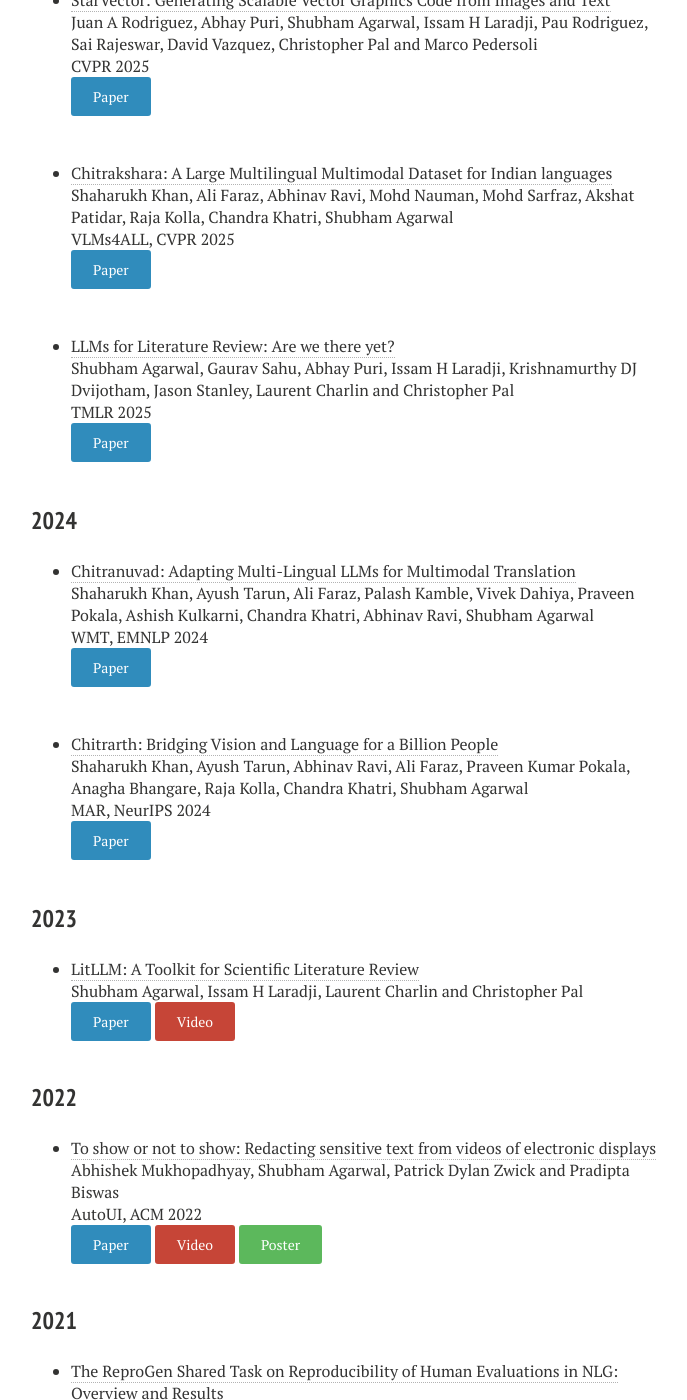
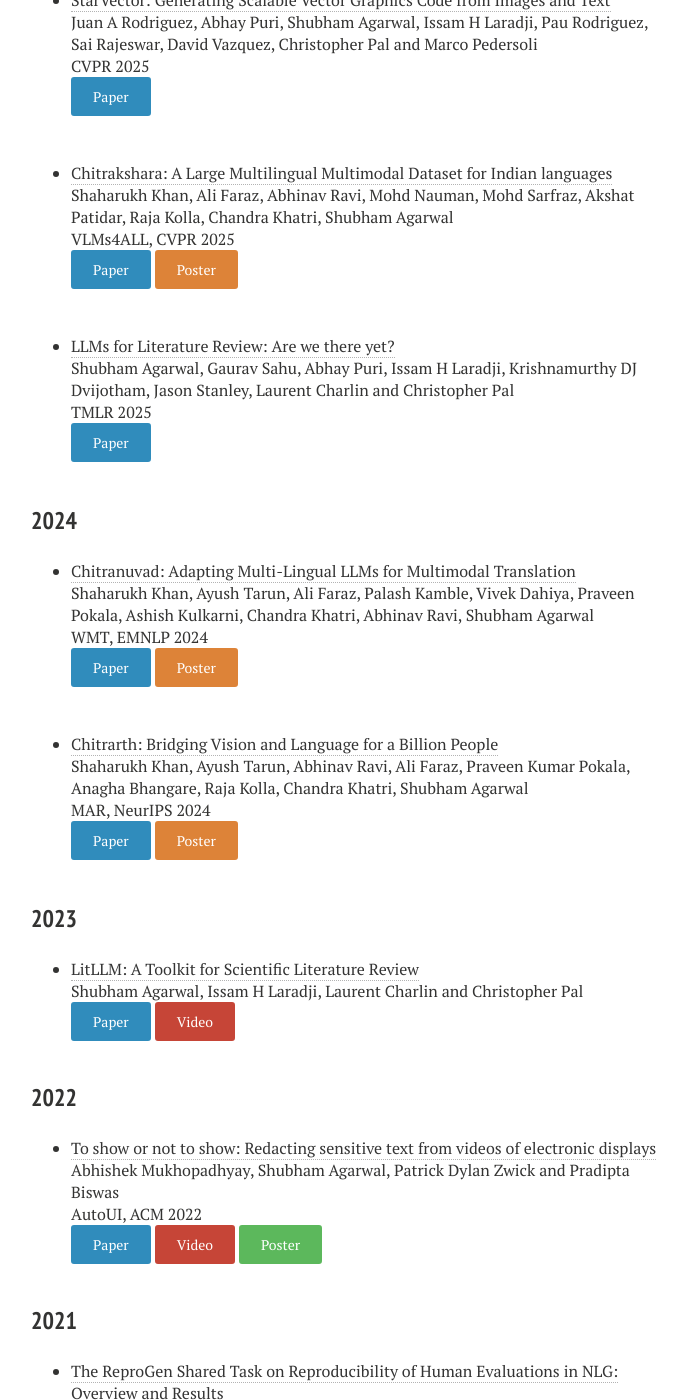
Before and after one commit to shubhamagarwal92/shubhamagarwal92.github.io, a Jekyll site: the page built from publications.md, in a window 1280 px wide and 1400 px high, scrolled down 2131 px. Shown: the whole window, without its empty margins (289-976 px from the left). Built offline with Jekyll 4.4.1, drawn with Linux system fonts in a browser that asks for light colours; nearby versions of some CDN libraries.

Commit message:
Update publications.md

```diff
--- a/publications.md
+++ b/publications.md
@@ -79,6 +79,7 @@
 VLMs4ALL, CVPR 2025
 <br />
 [<button type="button" class="btn btn-info">Paper</button>](https://openreview.net/pdf?id=CHrzyIKfPd)
+[<button type="button" class="btn btn-warning">Poster</button>](https://drive.google.com/file/d/1GXXLhhy-LvIY_ew972zA25b-QECnquv9/view?usp=sharing)
 
 
 * [LLMs for Literature Review: Are we there yet?](https://arxiv.org/abs/2412.15249) <br />
@@ -94,6 +95,7 @@
 WMT, EMNLP 2024
 <br />
 [<button type="button" class="btn btn-info">Paper</button>](https://aclanthology.org/2024.wmt-1.80.pdf)
+[<button type="button" class="btn btn-warning">Poster</button>](https://drive.google.com/file/d/1NjuhmyKoCfXHRFu6AN96fnHRzh1hypHm/view?usp=sharing)
 
 * [Chitrarth: Bridging Vision and Language for a Billion People](https://arxiv.org/pdf/2502.15392) <br />
 Shaharukh Khan, Ayush Tarun, Abhinav Ravi, Ali Faraz, Praveen Kumar Pokala, Anagha Bhangare, Raja Kolla, Chandra Khatri, Shubham Agarwal
@@ -101,7 +103,7 @@
 MAR, NeurIPS 2024
 <br />
 [<button type="button" class="btn btn-info">Paper</button>](https://arxiv.org/abs/2502.15392)
-
+[<button type="button" class="btn btn-warning">Poster</button>](https://drive.google.com/file/d/1qW_wIOgmtnu540-tBtU5xsvTNUsieQnU/view?usp=sharing)
 
 ### 2023
 
```
